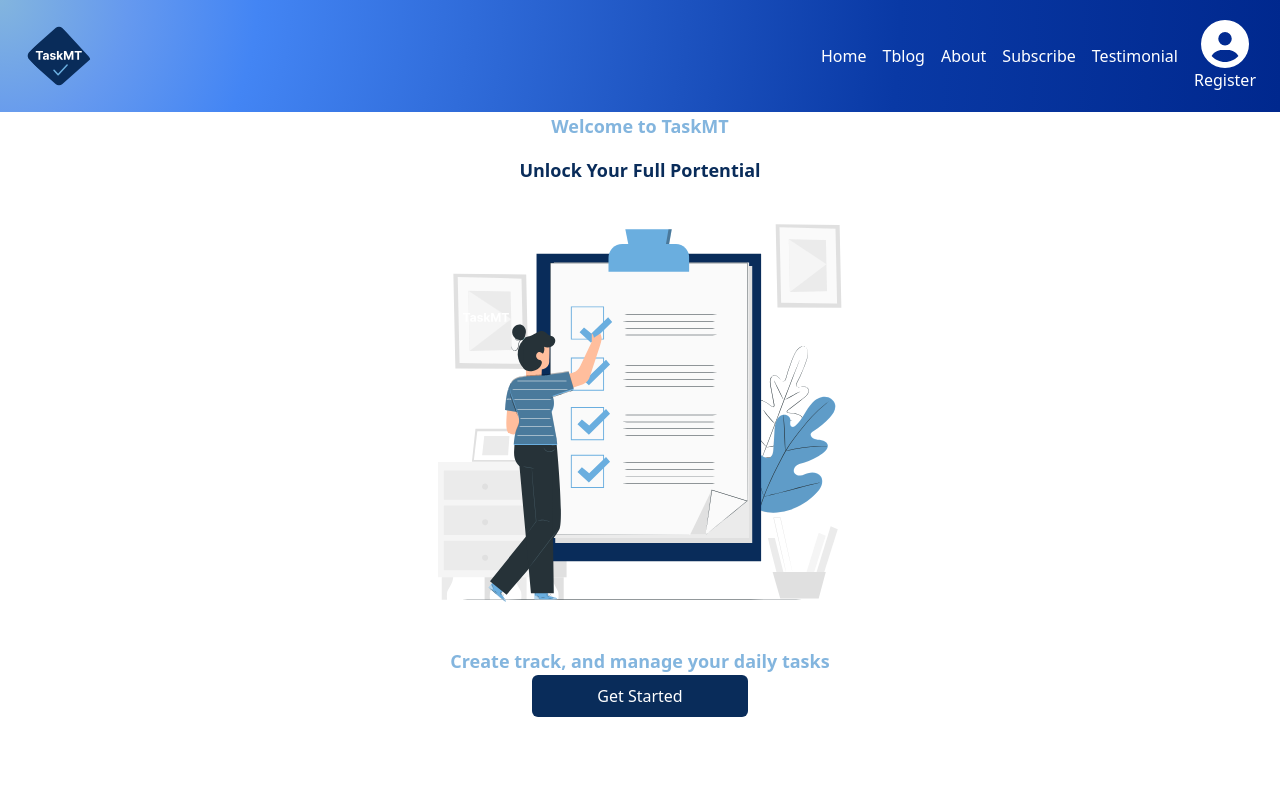
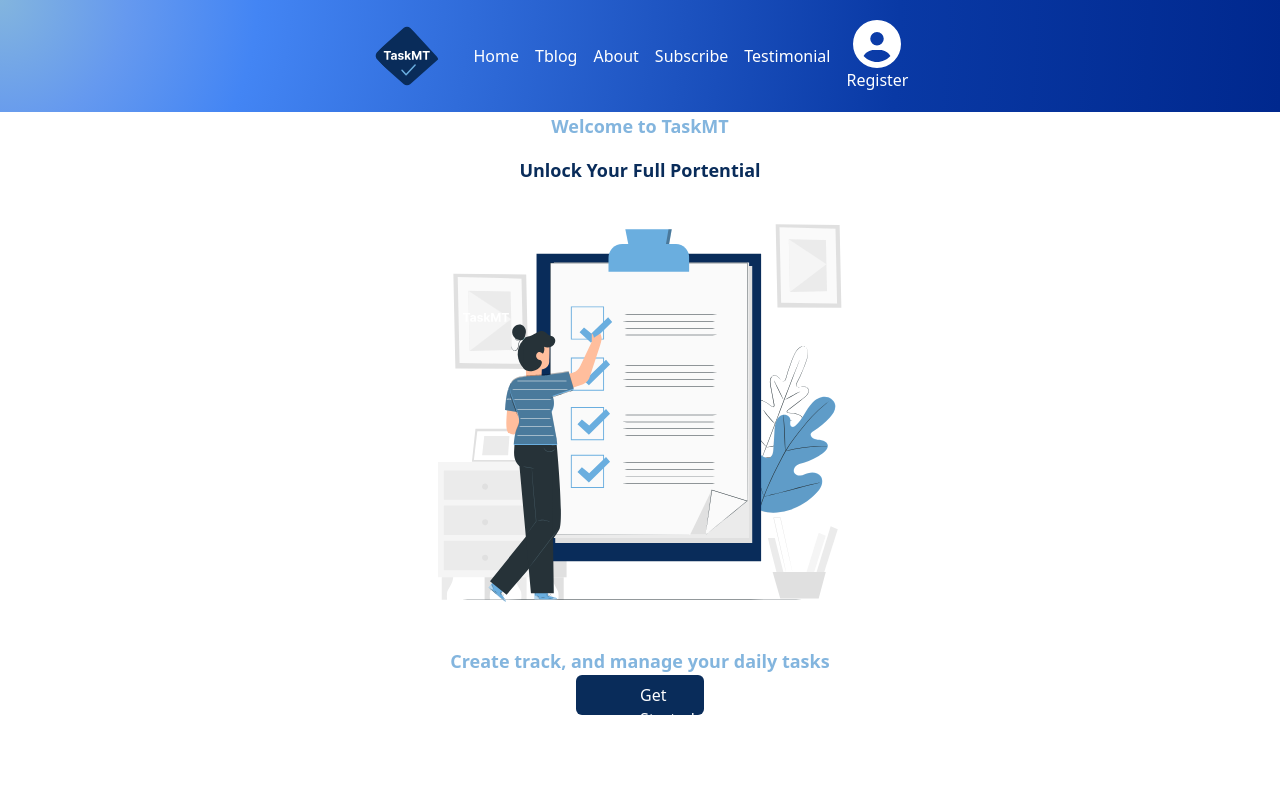
Before and after one commit to Vanessa082/TaskMT, a React (Vite) app in the folder TaskMT_frontend/: page / in a window 1280 px wide. Shown: the top 800 px of the page. Built offline with nearby package versions, Linux system fonts and the light colour scheme.

Commit message:
fixed routing issue

```diff
--- a/TaskMT_frontend/src/App.jsx
+++ b/TaskMT_frontend/src/App.jsx
@@ -1,14 +1,22 @@
-
+import { Route, Routes } from 'react-router-dom'
+import './App.css'
 import LandingPage from './Pages/landing-page/Landing-page'
 import Register from './Pages/Register/Register'
+import Footer from './Component/Common/footer'
+import Navbar from "./Component/Spercific/Navbar/Navbar";
+
 
 function App() {
-
   return (
     <>
-      <LandingPage />
+      <Navbar />
 
-      {/* <Register /> */}
+      <Routes>
+        <Route index element={<LandingPage />} />
+        <Route path='/registration' element={<Register />} />
+      </Routes>
+
+      <Footer />
     </>
   )
 }
--- a/TaskMT_frontend/src/Component/Spercific/Navbar/Navbar.jsx
+++ b/TaskMT_frontend/src/Component/Spercific/Navbar/Navbar.jsx
@@ -1,6 +1,7 @@
 import { FontAwesomeIcon } from "@fortawesome/react-fontawesome";
 import { faUserCircle } from "@fortawesome/free-solid-svg-icons";
 import logo from "../../../assets/logo.svg";
+import { Link } from "react-router-dom";
 
 const NavItems = [
   {
@@ -41,10 +42,13 @@ export default function Navbar() {
                 </a>
               </li>
             ))}
-            <div className="user-action-icon flex flex-col text-text-color-1">
+
+            <Link to='registration'>
+            <div className="user-action-icon flex flex-col text-text-color-1 cursor-pointer">
               <FontAwesomeIcon icon={faUserCircle} size="3x" />
               <span>Register</span>
             </div>
+            </Link>
           </ul>
         </div>
       </nav>
--- a/TaskMT_frontend/src/Pages/landing-page/Landing-page.jsx
+++ b/TaskMT_frontend/src/Pages/landing-page/Landing-page.jsx
@@ -1,5 +1,3 @@
-import Footer from "../../Component/Common/footer";
-import Navbar from "../../Component/Spercific/Navbar/Navbar";
 import Herosection from "./heroSection";
 import Subscribe from "./subscribe";
 import Tblog from "./tblog";
@@ -8,14 +6,12 @@ import Testimonial from "./testimonial";
 export default function LandingPage() {
   return (
     <>
-            <Navbar />
       <main className="w-full flex flex-col font-sans bg-text-color-1">
         <Herosection />
         <Tblog />
         <Subscribe />
         <Testimonial />
       </main>
-            <Footer />
     </>
   )
 }
--- a/TaskMT_frontend/src/main.jsx
+++ b/TaskMT_frontend/src/main.jsx
@@ -1,10 +1,13 @@
 import React from 'react'
 import './index.css'
+import { BrowserRouter } from 'react-router-dom'
 import ReactDOM from 'react-dom/client'
 import App from './App.jsx'
 
 ReactDOM.createRoot(document.getElementById('root')).render(
   <React.StrictMode>
-    <App />
+    <BrowserRouter>
+      <App />
+    </BrowserRouter>
   </React.StrictMode>,
 )
```
Lines whose indentation alone changed are shown as unchanged.
